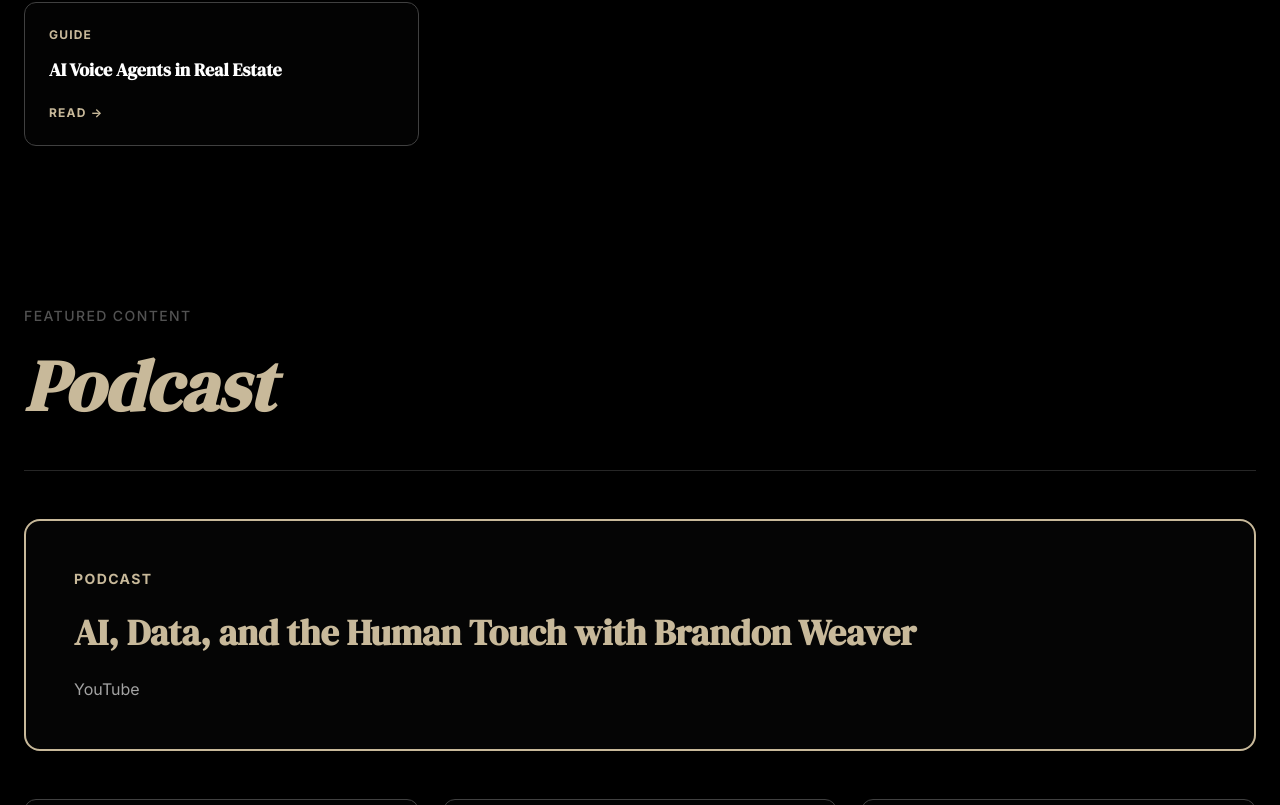
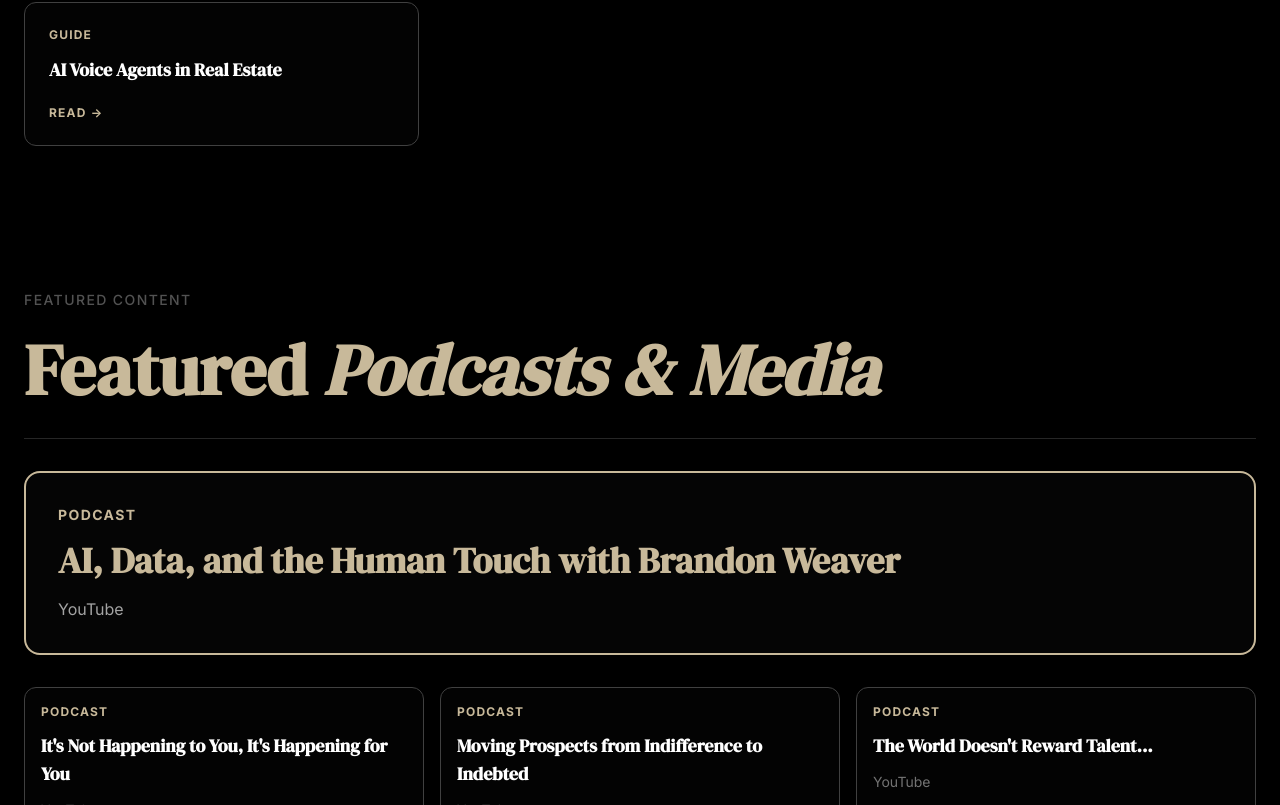
Before and after one commit to letsnavigatebmw/brandonmweaver, a React (Vite) app: page / in a window 1280 px wide. Shown: the part 11195-12000 px from the top of the page. Built offline with nearby package versions, Linux system fonts and the light colour scheme.

Commit message:
Reduce padding in PodcastShort section and change title to 'Featured Podcasts & Media'

```diff
--- a/src/components/PodcastShort.jsx
+++ b/src/components/PodcastShort.jsx
@@ -29,32 +29,32 @@ export default function PodcastShort() {
   ]
 
   return (
-    <section id="podcast" className="py-12 px-6 bg-black">
+    <section id="podcast" className="py-8 px-6 bg-black">
       <div className="max-w-7xl mx-auto">
         {/* Header */}
-        <div className="mb-12">
+        <div className="mb-8">
           <p className="text-gray-600 text-sm uppercase tracking-widest font-medium mb-6">
             Featured Content
           </p>
           <h2 className="text-6xl md:text-7xl font-serif mb-6" style={{ color: '#c8b99a' }}>
-            <span className="italic">Podcast</span>
+            Featured <span className="italic">Podcasts & Media</span>
           </h2>
         </div>
 
         {/* Divider */}
-        <div className="w-full h-px bg-gray-800 mb-12" />
+        <div className="w-full h-px bg-gray-800 mb-8" />
 
         {/* Main Podcast Card */}
         <a
           href={mainPodcast.url}
           target="_blank"
           rel="noopener noreferrer"
-          className="block mb-12 border-2 border-gold-400 rounded-2xl p-8 md:p-12 bg-gray-950/50 hover:bg-gray-900 transition-all hover:border-gold-300"
+          className="block mb-8 border-2 border-gold-400 rounded-2xl p-6 md:p-8 bg-gray-950/50 hover:bg-gray-900 transition-all hover:border-gold-300"
         >
-          <p className="text-gold-400 font-bold uppercase tracking-widest text-sm mb-6">
+          <p className="text-gold-400 font-bold uppercase tracking-widest text-sm mb-4">
             Podcast
           </p>
-          <h3 className="text-3xl md:text-4xl font-serif text-white mb-6" style={{ color: '#c8b99a' }}>
+          <h3 className="text-3xl md:text-4xl font-serif text-white mb-4" style={{ color: '#c8b99a' }}>
             {mainPodcast.title}
           </h3>
           <p className="text-gray-400">
@@ -63,19 +63,19 @@ export default function PodcastShort() {
         </a>
 
         {/* Podcast Shorts Grid */}
-        <div className="grid md:grid-cols-3 gap-6">
+        <div className="grid md:grid-cols-3 gap-4">
           {shorts.map((short, index) => (
             <a
               key={index}
               href={short.url}
               target="_blank"
               rel="noopener noreferrer"
-              className="block border border-gray-700 rounded-xl p-6 bg-gray-950/30 hover:bg-gray-900 hover:border-gray-600 transition-all"
+              className="block border border-gray-700 rounded-xl p-4 bg-gray-950/30 hover:bg-gray-900 hover:border-gray-600 transition-all"
             >
-              <p className="text-gold-400 font-bold uppercase tracking-widest text-xs mb-4">
+              <p className="text-gold-400 font-bold uppercase tracking-widest text-xs mb-3">
                 Podcast
               </p>
-              <h4 className="text-lg font-serif text-white mb-4">
+              <h4 className="text-lg font-serif text-white mb-3">
                 {short.title}
               </h4>
               <p className="text-gray-500 text-sm">
```
